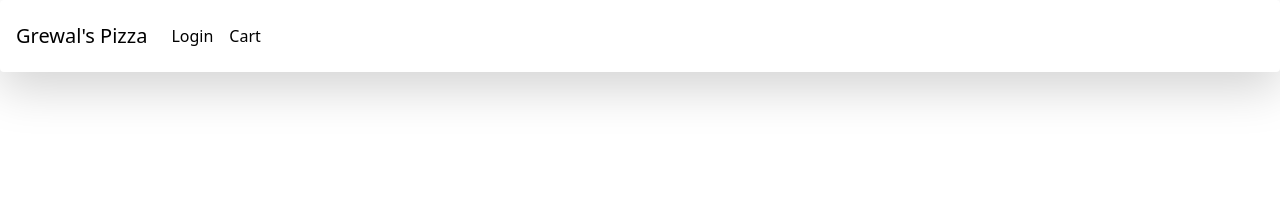
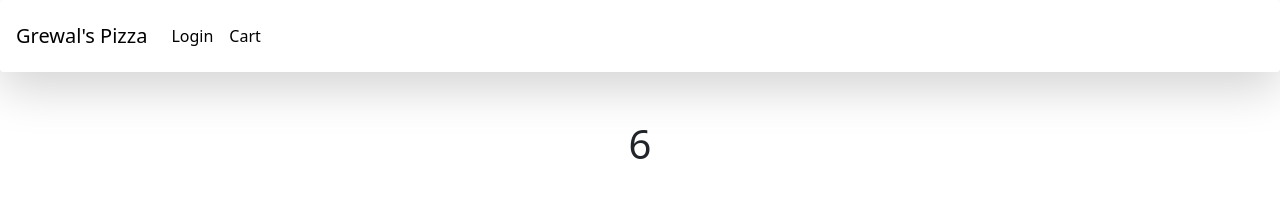
Before and after one commit to Grewal034/MERN-PIZZA, a React (Create React App) app: page / in a window 1280 px wide. Shown: the top 218 px of the page. Built offline with nearby package versions, Linux system fonts and the light colour scheme.

Commit message:
Adding json file of pizza data; create homepage and put page as component in app.js

```diff
--- a/src/App.js
+++ b/src/App.js
@@ -2,11 +2,13 @@ import logo from './logo.svg';
 import './App.css';
 import bootstrap from '../node_modules/bootstrap/dist/css/bootstrap.css';
 import Navbar from './components/Navbar';
+import Homepage from './pages/Homepage';
 
 function App() {
   return (
     <div className="App">
       <Navbar/>
+      <Homepage/>
     </div>
   );
 }
--- /dev/null
+++ b/src/pages/Homepage.js
@@ -0,0 +1,10 @@
+import React from 'react'
+import pizzas from '../pizzasdata'
+
+export default function Homepage() {
+  return (
+    <div>
+        <h1>{pizzas.length}</h1>
+    </div>
+  )
+}
--- /dev/null
+++ b/src/pizzasdata.js
@@ -0,0 +1,86 @@
+const pizzas = [
+    {
+        name: "PEPPER BARBECUE CHICKEN",
+        varients: ["small", "medium", "large"],
+        prices: [
+            {
+                small: 200,
+                medium: 350,
+                large: 400,
+            },
+        ],
+        category: "nonveg",
+        image:"https://www.dominos.co.in/files/items/Pepper_Barbecue.jpg",
+        description: "Pepper Barbecue Chicken I Cheese",
+    },
+    {
+        name: "Non Veg Supreme",
+        varients: ["small", "medium", "large"],
+        prices: [
+            {
+                small: 200,
+                medium: 350,
+                large: 400,
+            },
+        ],
+        category: "nonveg",
+        image: "https://www.dominos.co.in/files/items/Non-Veg_Supreme.jpg",
+        description: "Bite into supreme delight of Black Olives, Onions, Grilled Mushrooms, Pepper BBQ Chicken, Peri-Peri"
+    },
+    {
+        name: "Golden Corn Pizza",
+        varients: ["small", "medium", "large"],
+        prices: [
+            {
+                small: 200,
+                medium: 250,
+            },
+        ],
+        category: "veg",
+        description: "Corn over the base makes it look beautiful. It is a classic and a must try for everyone.",
+        image: "https:www.crazymasalafood.com/wp-content/images/golden-1.jpg",
+    },
+    {
+        name: "Jalapeno & Red Paprika Pizza",
+        varients: ["small", "medium", "large"],
+        prices: [
+            {
+                small: 200,
+                medium: 300,
+                large: 420,
+            },
+        ],
+        category: "veg",
+        image: "https://www.crazymasalafood.com/wp-content/images/jalepeno.jpg",
+        description: "This pizza is amazing and can become more delicious if we will add some more cheese in it. It is a classic and a must try for everyone.",
+    },
+    {
+        name: "Margerita Pizza",
+        varients: ["small", "medium", "large"],
+        prices: [
+            {
+                small: 150,
+                medium: 220,
+                large: 300,
+            },
+        ],
+        category: "veg",
+        image: "https://cdn.loveandlemons.com/wp-content/uploads/2019/09/margherita-pizza-500x500.jpg",
+        description: "This pizza is amazing and can become more delicious if we will add some more cheese in it. It is a classic and a must try for everyone.",
+    },
+    {
+        name: "Double Cheese Margherita Pizza",
+        varients: ["small", "medium", "large"],
+        prices: [
+            {
+                small: 200,
+                medium: 380,
+            },
+        ],
+        category: "veg",
+        image: "https://www.crazymasalafood.com/wp-content/images/double-1.jpg",
+        description: "This pizza is amazing and can become more delicious if we will add some more cheese in it. It is a classic and a must try for everyone.",
+        },
+];
+
+export default pizzas
```
